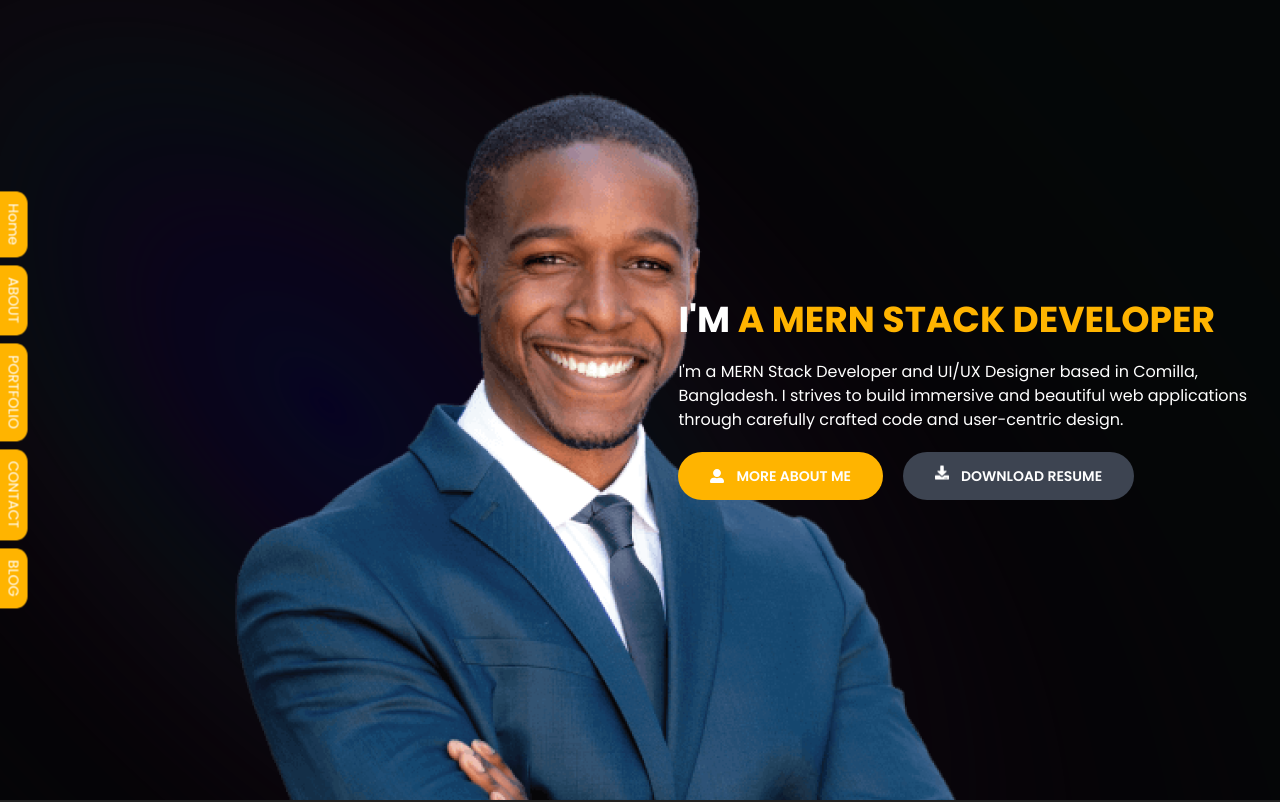
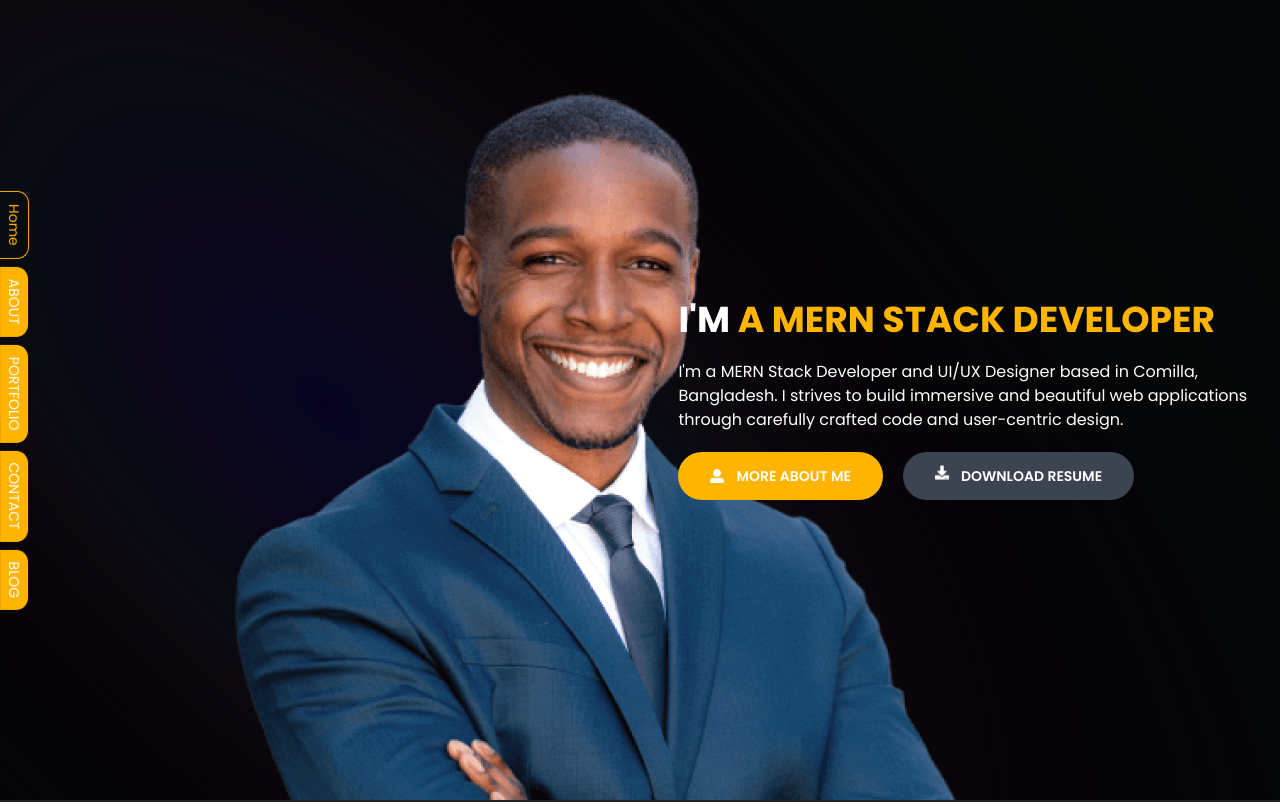
Before and after one commit to abdullah-mamun369/My-Portfolio, a React (Create React App) app: page / in a window 1280 px wide. Shown: the top 802 px of the page. Built offline with nearby package versions, Linux system fonts and the light colour scheme; no server answers.

Commit message:
server link is updated, vercel

```diff
--- a/src/Components/Home/Home Children/Portfolio.js
+++ b/src/Components/Home/Home Children/Portfolio.js
@@ -18,7 +18,7 @@ const Portfolio = () => {
     const { data: categories = [] } = useQuery({
         queryKey: ['categories',],
         queryFn: async () => {
-            const res = await fetch('http://localhost:1000/categories');
+            const res = await fetch('https://my-portfolio-server-topaz.vercel.app/categories');
             const data = await res.json();
             return data
         }
@@ -26,7 +26,7 @@ const Portfolio = () => {
     const { data: allProjects = [] } = useQuery({
         queryKey: ['projects',],
         queryFn: async () => {
-            const res = await fetch('http://localhost:1000/projects');
+            const res = await fetch('https://my-portfolio-server-topaz.vercel.app/projects');
             const data = await res.json();
             return data
         }
@@ -36,7 +36,7 @@ const Portfolio = () => {
     const getCategory = (category) => {
         const projectCategory = category.category;
         console.log(projectCategory);
-        fetch(`http://localhost:1000/projects/?category=${projectCategory}`)
+        fetch(`https://my-portfolio-server-topaz.vercel.app/projects/?category=${projectCategory}`)
             .then(res => res.json())
             .then(data => setProjects(data))
     }
--- a/src/Components/Navbar/Navbar.js
+++ b/src/Components/Navbar/Navbar.js
@@ -1,10 +1,13 @@
 import React from 'react';
 
 const Navbar = () => {
+
+
+
     return (
         <div className='absolute flex h-screen items-center -mx-[195px] '>
             <div className='rotate-90 fixed'>
-                <button className='rounded-t-xl px-3 py-1 bg-primary font mr-2 text-sm text-white'>Home</button>
+                <button className='rounded-t-xl px-3 py-1 border border-primary border-b-0 mr-2 text-sm text-primary'>Home</button>
                 <button className='rounded-t-xl px-3 py-1 bg-primary font mr-2 text-sm text-white'>ABOUT</button>
                 <button className='rounded-t-xl px-3 py-1 bg-primary font mr-2 text-sm text-white'>PORTFOLIO</button>
                 <button className='rounded-t-xl px-3 py-1 bg-primary font mr-2 text-sm text-white'>CONTACT</button>
```
